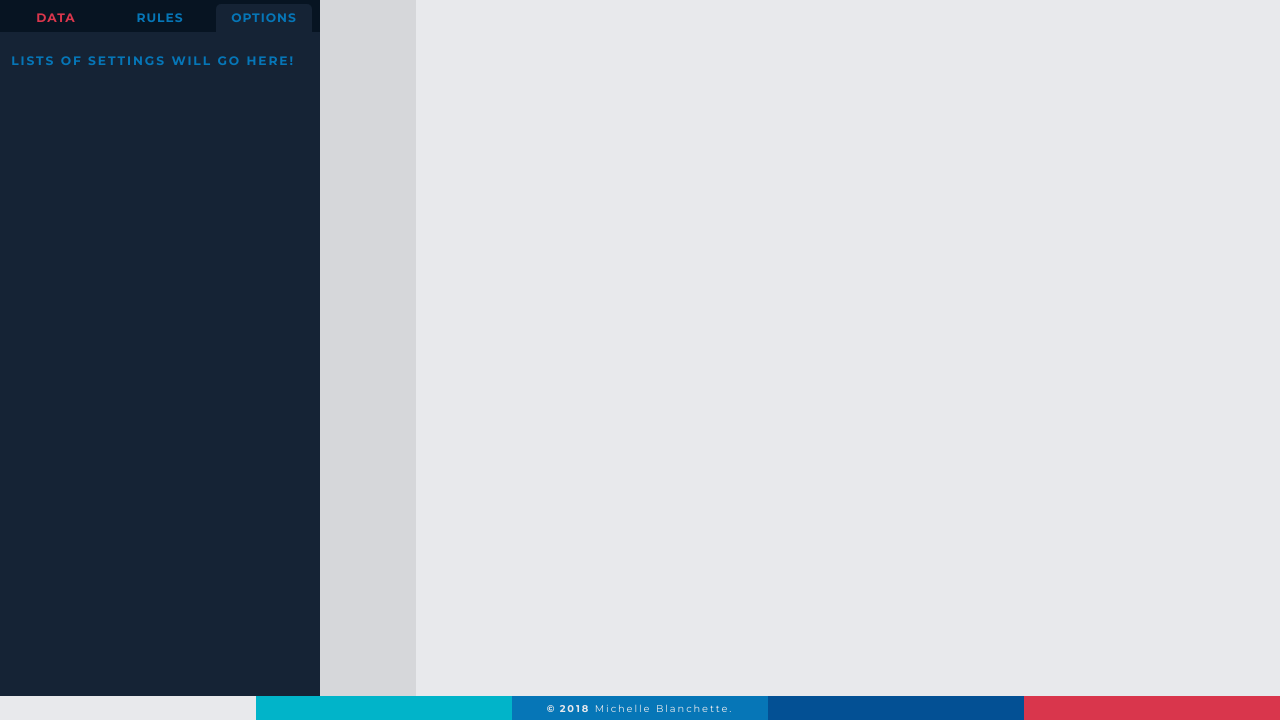
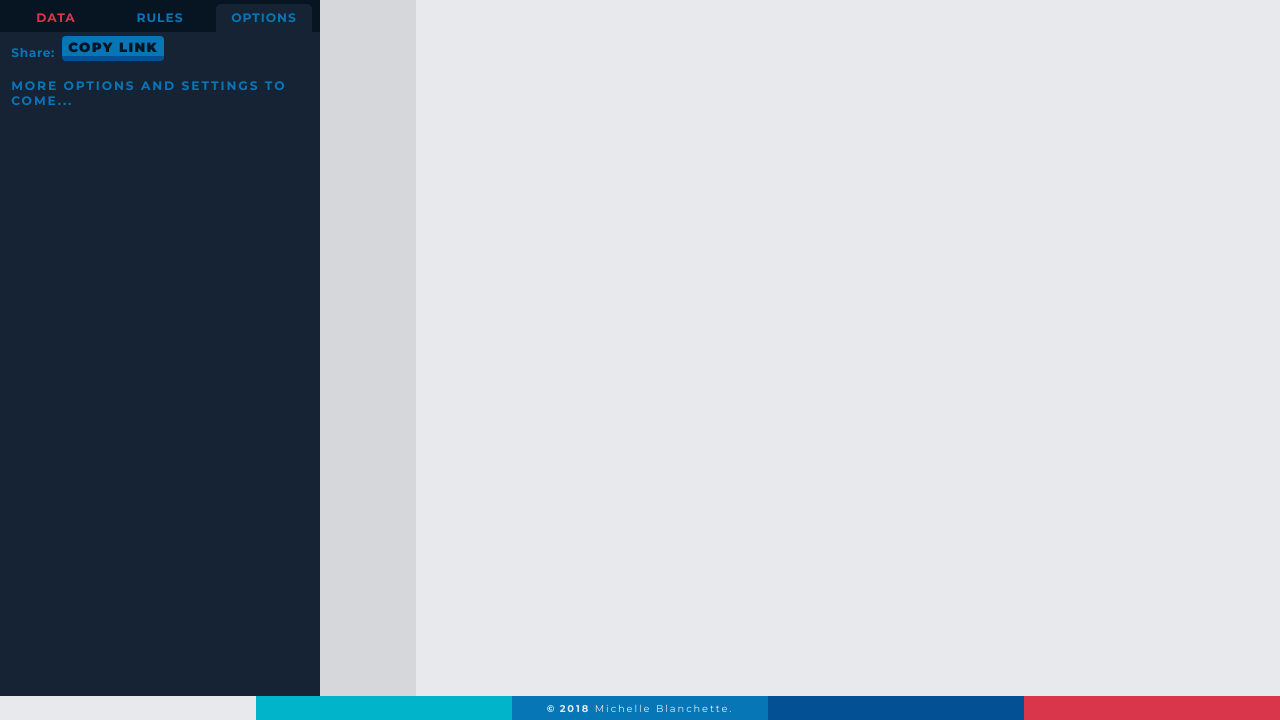
Before and after one commit to MichelleBlanchette/nelson-app, a plain HTML site: page index.html in a window 1280 px wide. Both pictures are taken after a click on the item "OPTIONS". Shown: the part 80-800 px from the top of the page. Drawn offline with Linux system fonts and the light colour scheme.

Commit message:
Fixed input button:active causing surrounding elements to jiggle.

```diff
--- a/css/scss/main.scss
+++ b/css/scss/main.scss
@@ -114,6 +114,12 @@ p.note {
 	font-size: 0.64em;
 }
 
+span.label {
+	font-size: 0.64em;
+    text-transform: none;
+    letter-spacing: 0.05em;
+}
+
 a, a:link, a:focus, a:visited, a:hover {
 	text-decoration: none;
 	color: inherit;
@@ -170,6 +176,7 @@ button {
 button:active {
 	border-bottom: none;
 	bottom: 0;
+	margin-bottom: 5px;
 }
 
 /**** BRANDING HEADER ****/
@@ -274,7 +281,7 @@ header {
 	height: 87.5vh;
 	float: left;
 	width: 25%;
-	overflow-y: auto;
+	overflow-y: scroll;
 	overflow-x: hidden;
 	nav {
 		padding: 0;
@@ -318,6 +325,7 @@ header {
 		}
 		div.input-group {
 			width: 100%;
+			height: 2.13em;
 			input[type='text'] {
 				border-radius: 10px 0 0 10px;
 				padding: 0.512em;
@@ -335,7 +343,7 @@ header {
 				border-top: 0.2em solid #035094;
 				padding-bottom: 0.75em;
 				background-color: #035094;
-				bottom: -0.05em;
+				bottom: -0.01em;
 			}
 		}
 		div.insert-button-group {
--- a/index.html
+++ b/index.html
@@ -118,7 +118,10 @@
 
 		<!--OPTIONS TAB's CONTENT-->
 		<div id="options-pane" class="pane hide">
-			<h3>Lists of Settings will Go Here!</h3>
+			<p>
+				<span class="label">Share:</span> <button>Copy Link</button>
+			</p>
+			<h3>More options and settings to come...</h3>
 		</div>
 
 	</div>
```
Also changed, not shown: css/main.css, js/interaction_options-pane.js (added), 1 other file.
